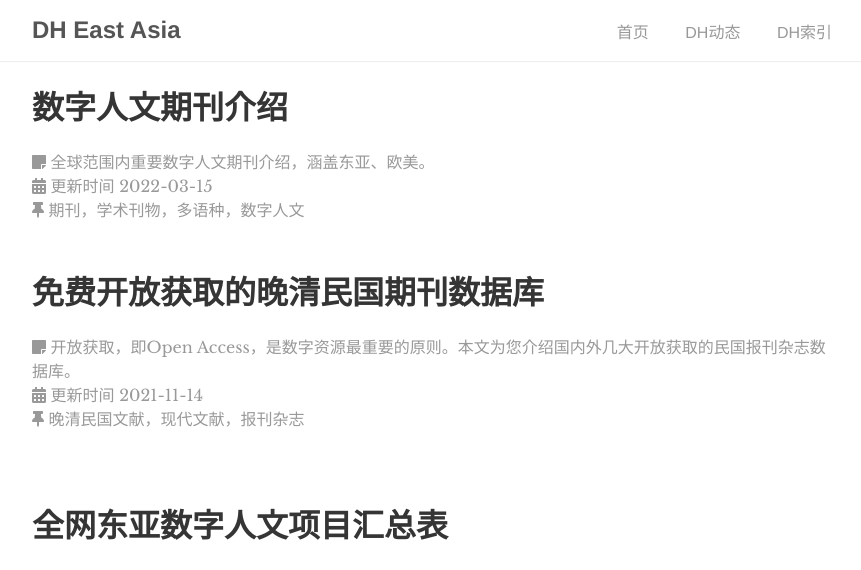
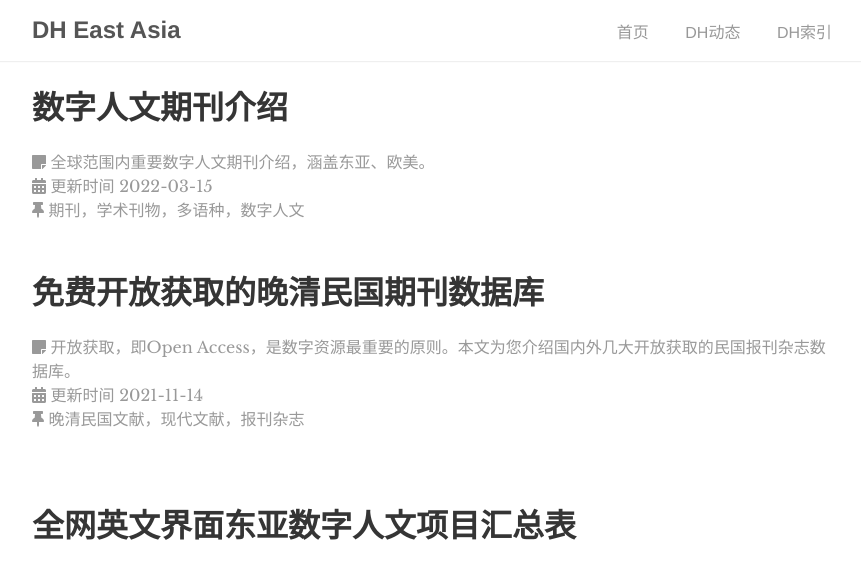
Before and after one commit to XJStory/XJStory.github.io, a Jekyll site: the page built from dh_index/index.html, in a window 1280 px wide. Shown: the top 570 px of the page, without its empty margins (208-1069 px from the left). Built offline with Jekyll 4.4.1, drawn with Linux system fonts in a browser that asks for light colours.

Commit message:
Update dh_index.html

```diff
--- a/_layouts/dh_index.html
+++ b/_layouts/dh_index.html
@@ -34,7 +34,7 @@ layout: base
 
 
 <div class="dh_projects">
-  <h1 class="dh_projects-title">全网东亚数字人文项目汇总表</h1>
+  <h1 class="dh_projects-title">全网英文界面东亚数字人文项目汇总表</h1>
   <i class="text">转载自 http://prcurtis.com/DH/resources/</i>
   <iframe class="airtable-embed" src="https://airtable.com/embed/shrP9P1NSQXoG7Dhw?backgroundColor=blue&viewControls=on" frameborder="0" onmousewheel="" width="100%" height="533" style="background: transparent; border: 1px solid #ccc;"></iframe>
 </div>
```
